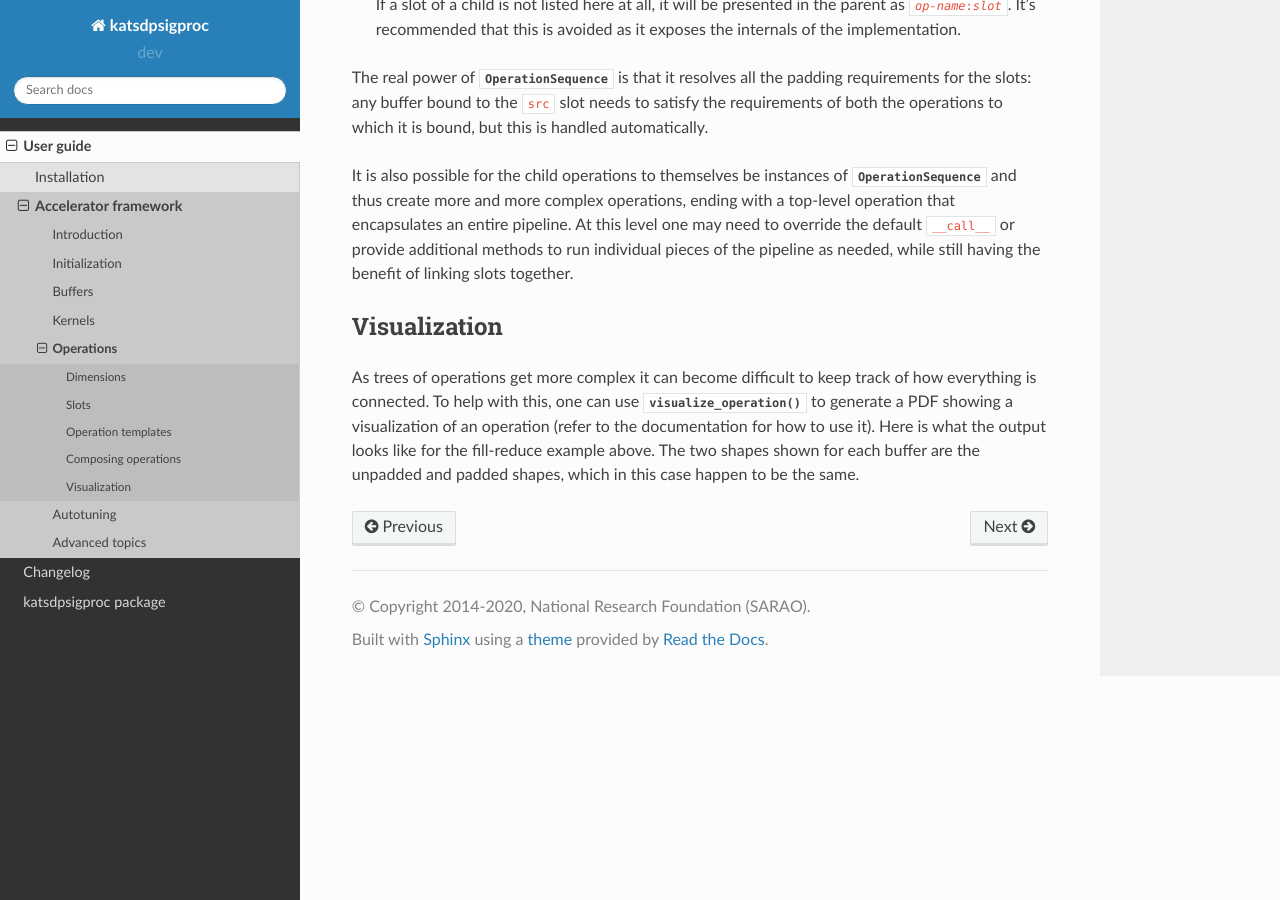
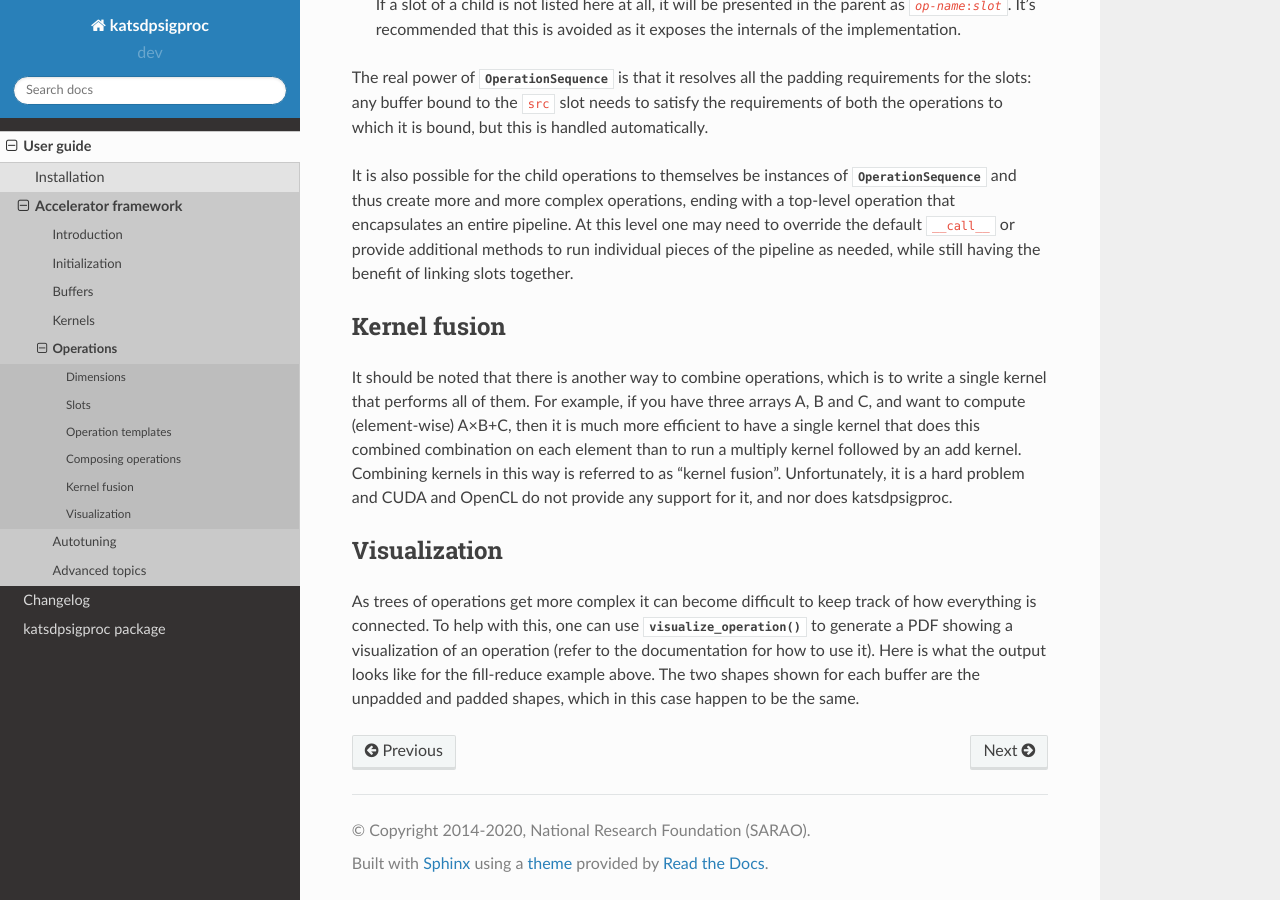
Before and after one commit to ska-sa/katsdpsigproc, a Sphinx documentation site: the page built from doc/accel/operations.rst, in a window 1280 px wide and 900 px high, scrolled down 5445 px. Built offline with Sphinx 7.4.7 and the Read the Docs theme 2.0.0, drawn with Linux system fonts in a browser that asks for light colours.

Commit message:
Note that katsdpsigproc does not implement any kernel fusion

```diff
--- a/doc/accel/operations.rst
+++ b/doc/accel/operations.rst
@@ -165,6 +165,17 @@ this level one may need to override the default ``__call__`` or provide
 additional methods to run individual pieces of the pipeline as needed, while
 still having the benefit of linking slots together.
 
+Kernel fusion
+-------------
+It should be noted that there is another way to combine operations, which is to
+write a single kernel that performs all of them. For example, if you have
+three arrays A, B and C, and want to compute (element-wise) A×B+C, then it is
+much more efficient to have a single kernel that does this combined
+combination on each element than to run a multiply kernel followed by an add
+kernel. Combining kernels in this way is referred to as "kernel fusion".
+Unfortunately, it is a hard problem and CUDA and OpenCL do not provide any
+support for it, and nor does katsdpsigproc.
+
 Visualization
 -------------
 As trees of operations get more complex it can become difficult to keep track
```
